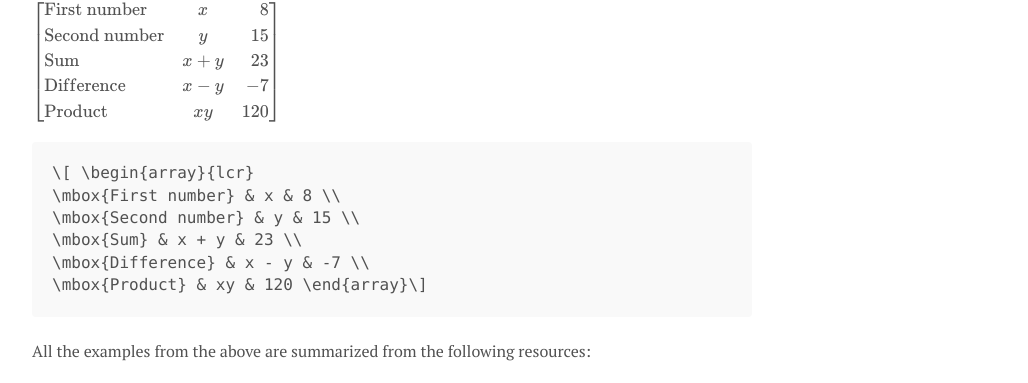
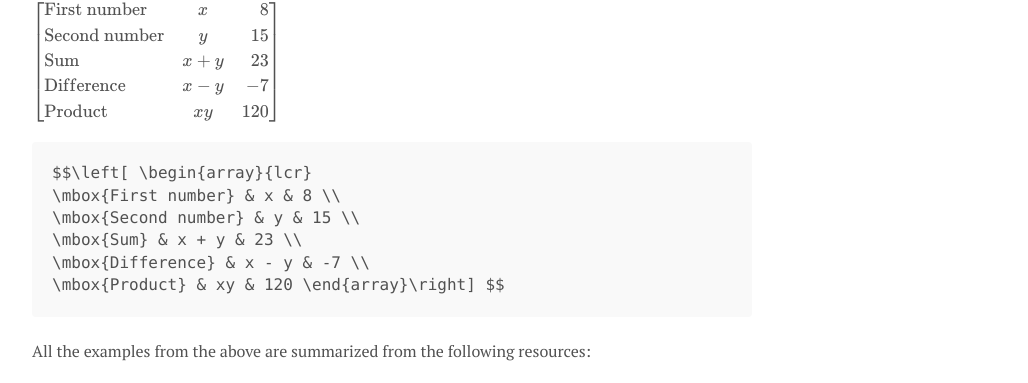
Before and after one commit to andylikescodes/andylikescodes.github.io, a Jekyll site: the page built from _posts/2017-06-15-LaTex-Mathematical-Symbols-Examples-Cheatsheets-markdown.md, in a window 1280 px wide and 900 px high, scrolled down 3205 px. Shown: the part 97-480 px from the top of the window, without its empty margins (248-1276 px from the left). Built offline with Jekyll 4.4.1, drawn with Linux system fonts in a browser that asks for light colours; nearby versions of some CDN libraries; formulas are drawn with MathJax 3; comment, search, counter and statistics services are not loaded.

Commit message:
LaTeX Cheatsheet

````diff
--- a/_posts/2017-06-15-LaTex-Mathematical-Symbols-Examples-Cheatsheets-markdown.md
+++ b/_posts/2017-06-15-LaTex-Mathematical-Symbols-Examples-Cheatsheets-markdown.md
@@ -115,12 +115,12 @@ $$\left[ \begin{array}{lcr}
 \mbox{Difference} & x - y & -7 \\
 \mbox{Product} & xy & 120 \end{array}\right] $$
 ```
-\[ \begin{array}{lcr}
+$$\left[ \begin{array}{lcr}
 \mbox{First number} & x & 8 \\
 \mbox{Second number} & y & 15 \\
 \mbox{Sum} & x + y & 23 \\
 \mbox{Difference} & x - y & -7 \\
-\mbox{Product} & xy & 120 \end{array}\]
+\mbox{Product} & xy & 120 \end{array}\right] $$
 ```
 
 All the examples from the above are summarized from the following resources:
````
